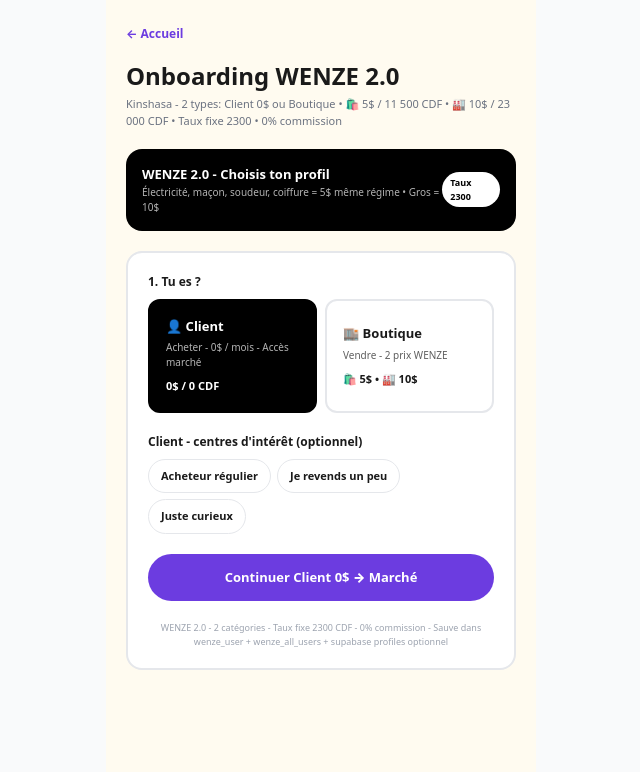
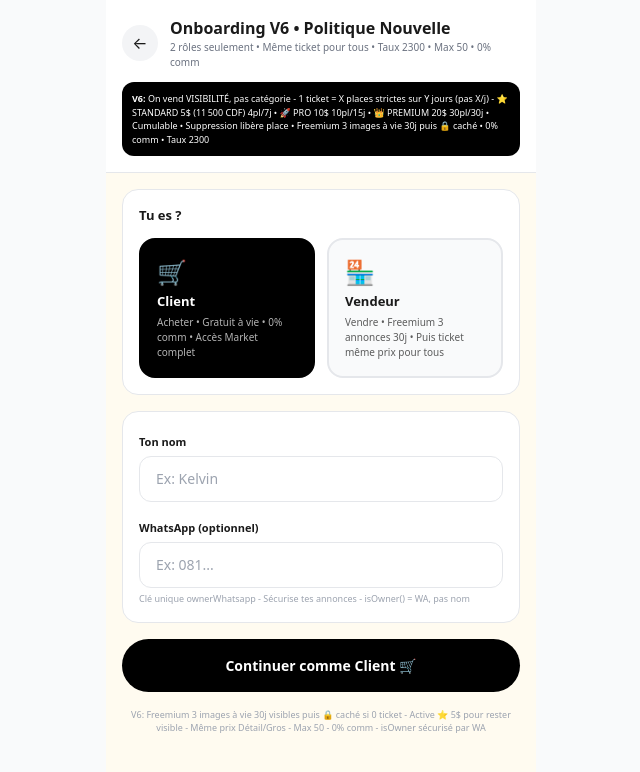
Before and after one commit to kongolokelvin47-cmd/Wenze-pwa, a Next.js app: page /onboarding in a window 1280 px wide. Shown: the top 772 px of the page, without its empty margins (319-959 px from the left). Built offline with nearby package versions, Linux system fonts and the light colour scheme.

Commit message:
Refactor onboarding page for improved user flow
Refactor onboarding page to streamline user input and validation. Update user handling and improve UI elements for better user experience.

```diff
--- a/app/onboarding/page.tsx
+++ b/app/onboarding/page.tsx
@@ -2,8 +2,8 @@
 import { useState, useMemo } from 'react'
 import { useRouter } from 'next/navigation'
 import Link from 'next/link'
-import { CATEGORIES_WENZE, getCategorieById, normalizeCategorie, getPrixByCategorie } from '@/lib/categories'
-import { TAUX_CDF, toCDF } from '@/lib/paiement'
+import { CATEGORIES_WENZE, getCategorieById, normalizeCategorie } from '@/lib/categories'
+import { TAUX_CDF, toCDFString, PALIERS } from '@/lib/paiement'
 
 type Role = 'client' | 'boutique'
 
@@ -11,177 +11,156 @@
   const [user_type, setUserType] = useState<Role>('client')
   const [categorieId, setCategorieId] = useState<string>('commerces-services')
   const [domaine, setDomaine] = useState('')
+  const [nom, setNom] = useState('')
+  const [whatsapp, setWhatsapp] = useState('')
   const [loading, setLoading] = useState(false)
   const [error, setError] = useState("")
   const router = useRouter()
 
-  // ✅ WENZE 2.0 - 2 catégories seulement, pas 4 rôles
+  const cleanWa = (n: string) => (n || "").toString().replace(/[^0-9]/g,"").replace(/^0+/,"");
+
   const currentCat = useMemo(()=> getCategorieById(normalizeCategorie(categorieId)) || CATEGORIES_WENZE[0], [categorieId])
-  const prixInfo = useMemo(()=> getPrixByCategorie(currentCat.id), [currentCat])
+  const activites = currentCat.activites || []
 
-  const activites = currentCat.activites
+  const handleContinue = async () => {
+    setError("");
+    if(!nom.trim()){ setError("Nom boutique / Nom complet requis"); return; }
+    if(user_type==='boutique' && !cleanWa(whatsapp)){ setError("WhatsApp requis pour vendeur"); return; }
+    if(user_type==='boutique' && !domaine){ setError("Choisis ton activité"); return; }
+    setLoading(true);
+    try{
+      const wa = cleanWa(whatsapp);
+      const user = {
+        id: wa || `guest_${Date.now()}`,
+        nom: nom.trim(),
+        ownerWhatsapp: wa,
+        whatsapp: wa,
+        role: user_type,
+        categorieId: normalizeCategorie(categorieId),
+        activiteId: domaine,
+        createdAt: new Date().toISOString(),
+        // V6 politique nouvelle - freemium 3 images à vie, 30j visible puis caché si 0 ticket
+        abonnement: { palierId:"", badge:"🆓", isPaye:false, isFreemium:true, places:3, maxPlaces:50, joursRestants:30 },
+      };
+      localStorage.setItem("wenze_user", JSON.stringify(user));
+      const allUsers = JSON.parse(localStorage.getItem("wenze_all_users")||"[]");
+      const idx = allUsers.findIndex((u:any)=> cleanWa(u.ownerWhatsapp||"")===wa && wa);
+      if(idx>=0) allUsers[idx]={...allUsers[idx],...user}; else allUsers.push(user);
+      localStorage.setItem("wenze_all_users", JSON.stringify(allUsers));
 
-  const handleFinish = async () => {
-    setError("")
-    if(user_type==='boutique' && !domaine){
-      setError("Choisis ton activité précise - ex: électricité, maçon, coiffure = 5$ même régime")
-      return
-    }
-    setLoading(true)
-    try {
-      // 1. Récupère user existant (inscription a déjà créé wenze_user)
-      let existing: any = null
-      try { existing = JSON.parse(localStorage.getItem("wenze_user") || "null") } catch {}
-
-      if(!existing){
-        setError("Pas de compte trouvé - Va à /inscription d'abord");
-        setLoading(false)
-        return
+      if(user_type==='client'){
+        router.push("/market?onboarding=client");
+      }else{
+        router.push(`/publier?onboarding=boutique&cat=${categorieId}&act=${domaine}`);
       }
-
-      const finalCatId = user_type==='client' ? 'client' : normalizeCategorie(categorieId)
-      const finalUser = {
-        ...existing,
-        user_type,
-        categorieId: finalCatId,
-        categorie: finalCatId,
-        domaine: domaine || (user_type==='client' ? 'Acheteur régulier' : currentCat.titre),
-        activiteId: domaine ? activites.find(a=> a.label===domaine || a.id===domaine)?.id || domaine.toLowerCase() : "",
-        activite: domaine || currentCat.titre,
-        prixUSD: user_type==='client' ? 0 : prixInfo.prixUSD,
-        prixCDF: user_type==='client' ? 0 : prixInfo.prixCDF,
-        onboardingDone: true,
-        updatedAt: new Date().toISOString(),
-      }
-
-      localStorage.setItem("wenze_user", JSON.stringify(finalUser))
-
-      // Met à jour wenze_all_users
-      try {
-        const allRaw = localStorage.getItem("wenze_all_users")
-        if(allRaw){
-          const all = JSON.parse(allRaw)
-          const idx = all.findIndex((u:any)=> (u.ownerWhatsapp||u.whatsapp) === (existing.ownerWhatsapp||existing.whatsapp))
-          if(idx>=0){
-            all[idx] = finalUser
-            localStorage.setItem("wenze_all_users", JSON.stringify(all))
-          }
-        }
-      } catch {}
-
-      // Supabase optionnel - si table profiles existe, sync
-      try {
-        const { createClient } = await import('@/utils/supabase/client')
-        const supabase = createClient()
-        await supabase.from('profiles').upsert({
-          id: existing.id || existing.ownerWhatsapp,
-          user_type: finalUser.user_type,
-          categorie_id: finalUser.categorieId,
-          domaine: finalUser.domaine,
-          activite: finalUser.activite,
-          prix_usd: finalUser.prixUSD,
-          updated_at: new Date().toISOString(),
-        })
-      } catch {}
-
-      setLoading(false)
-      router.push(user_type==='client' ? "/market" : "/profil")
-    } catch(e){
-      setError("Erreur onboarding - réessaie")
-      setLoading(false)
-    }
-  }
+    }catch(e:any){ setError(e.message||"Erreur onboarding"); } finally{ setLoading(false); }
+  };
 
   return (
-    <div className="max-w-[430px] mx-auto min-h-screen bg-[#FFFBF0] p-5 pb-24">
-      <Link href="/" className="text-[#6C3CE0] font-bold text-xs">← Accueil</Link>
+    <div className="max-w-[430px] mx-auto min-h-screen bg-[#FFFBF0] pb-24">
+      <header className="sticky top-0 bg-white/95 backdrop-blur z-20 p-4 border-b">
+        <div className="flex items-center gap-3">
+          <Link href="/" className="w-9 h-9 bg-gray-100 rounded-full flex items-center justify-center">←</Link>
+          <div className="flex-1">
+            <h1 className="font-black text-[16px]">Onboarding V6 • Politique Nouvelle</h1>
+            <p className="text-[10px] text-gray-500">2 rôles seulement • Même ticket pour tous • Taux {TAUX_CDF} • Max 50 • 0% comm</p>
+          </div>
+        </div>
+        <div className="mt-3 bg-black text-white rounded-xl p-2.5 text-[9px]">
+          <b>V6:</b> On vend VISIBILITÉ, pas catégorie - 1 ticket = X places strictes sur Y jours (pas X/j) - ⭐ STANDARD 5$ ({toCDFString(5)}) 4pl/7j • 🚀 PRO 10$ 10pl/15j • 👑 PREMIUM 20$ 30pl/30j • Cumulable • Suppression libère place • Freemium 3 images à vie 30j puis 🔒 caché • 0% comm • Taux {TAUX_CDF}
+        </div>
+      </header>
 
-      <div className="mt-4">
-        <h1 className="text-2xl font-black">Onboarding WENZE 2.0</h1>
-        <p className="text-[11px] text-gray-500 mt-1">Kinshasa - 2 types: Client 0$ ou Boutique • 🛍️ 5$ / 11 500 CDF • 🏭 10$ / 23 000 CDF • Taux fixe {TAUX_CDF} • 0% commission</p>
-      </div>
+      <div className="p-4 space-y-4">
+        {error && <div className="bg-red-50 border-2 border-red-200 text-red-700 text-[11px] p-3 rounded-xl">{error}</div>}
 
-      <div className="mt-5 bg-black text-white rounded-2xl p-4 flex justify-between items-center">
-        <div>
-          <p className="font-black text-[13px]">WENZE 2.0 - Choisis ton profil</p>
-          <p className="text-[10px] opacity-70">Électricité, maçon, soudeur, coiffure = 5$ même régime • Gros = 10$</p>
-        </div>
-        <span className="bg-white text-black text-[9px] px-2 py-1 rounded-full font-black">Taux {TAUX_CDF}</span>
-      </div>
-
-      <div className="mt-5 bg-white border-2 rounded-2xl p-5 space-y-5">
-        {error && <div className="bg-red-50 border border-red-200 text-red-700 p-3 rounded-xl text-[12px] font-bold">{error}</div>}
-
-        {/* ETAPE 1 - TYPE */}
-        <div>
-          <p className="font-black text-[12px]">1. Tu es ?</p>
-          <div className="mt-2 grid grid-cols-2 gap-2">
-            <button onClick={()=> setUserType('client')} className={`p-4 rounded-xl border-2 text-left ${user_type==='client' ? "bg-black text-white border-black" : "bg-white border-gray-200"}`}>
-              <p className="font-black text-[13px]">👤 Client</p>
-              <p className="text-[10px] opacity-70 mt-1">Acheter - 0$ / mois - Accès marché</p>
-              <p className="font-black text-[11px] mt-2">0$ / 0 CDF</p>
+        <div className="bg-white border rounded-2xl p-4">
+          <p className="font-black text-[13px]">Tu es ?</p>
+          <div className="grid grid-cols-2 gap-3 mt-3">
+            <button onClick={()=>setUserType('client')} className={`p-4 rounded-2xl border-2 text-left transition ${user_type==='client'?"bg-black text-white border-black":"bg-gray-50 border-gray-200 hover:border-black"}`}>
+              <p className="text-2xl">🛒</p>
+              <p className="font-black text-[13px] mt-1">Client</p>
+              <p className="text-[10px] opacity-70 mt-1">Acheter • Gratuit à vie • 0% comm • Accès Market complet</p>
             </button>
-            <button onClick={()=> setUserType('boutique')} className={`p-4 rounded-xl border-2 text-left ${user_type==='boutique' ? "bg-[#6C3CE0] text-white border-[#6C3CE0]" : "bg-white border-gray-200"}`}>
-              <p className="font-black text-[13px]">🏬 Boutique</p>
-              <p className="text-[10px] opacity-70 mt-1">Vendre - 2 prix WENZE</p>
-              <p className="font-black text-[11px] mt-2">🛍️ 5$ • 🏭 10$</p>
+            <button onClick={()=>setUserType('boutique')} className={`p-4 rounded-2xl border-2 text-left transition ${user_type==='boutique'?"bg-black text-white border-black":"bg-gray-50 border-gray-200 hover:border-black"}`}>
+              <p className="text-2xl">🏪</p>
+              <p className="font-black text-[13px] mt-1">Vendeur</p>
+              <p className="text-[10px] opacity-70 mt-1">Vendre • Freemium 3 annonces 30j • Puis ticket même prix pour tous</p>
             </button>
           </div>
         </div>
 
-        {/* ETAPE 2 - si boutique, choix 2 catégories */}
+        <div className="bg-white border rounded-2xl p-4 space-y-3">
+          <div>
+            <label className="text-[11px] font-bold">{user_type==='client'?"Ton nom":"Nom boutique *"} </label>
+            <input value={nom} onChange={e=>setNom(e.target.value)} placeholder={user_type==='client'?"Ex: Kelvin":"Ex: Boutique Kelvin"} className="w-full mt-1 border rounded-xl px-4 py-3 text-sm focus:ring-2 focus:ring-black outline-none" />
+          </div>
+          <div>
+            <label className="text-[11px] font-bold">WhatsApp {user_type==='boutique'?"*":"(optionnel)"}</label>
+            <input value={whatsapp} onChange={e=>setWhatsapp(e.target.value)} placeholder="Ex: 081..." className="w-full mt-1 border rounded-xl px-4 py-3 text-sm focus:ring-2 focus:ring-black outline-none" />
+            <p className="text-[9px] text-gray-400 mt-1">Clé unique ownerWhatsapp - Sécurise tes annonces - isOwner() = WA, pas nom</p>
+          </div>
+        </div>
+
         {user_type==='boutique' && (
           <>
-            <div>
-              <p className="font-black text-[12px]">2. Catégorie Boutique - 2 prix WENZE 2.0</p>
-              <div className="mt-2 grid gap-2">
-                {CATEGORIES_WENZE.map(c=> (
-                  <button key={c.id} onClick={()=> { setCategorieId(c.id); setDomaine(""); }} className={`p-3 rounded-xl border-2 text-left flex justify-between items-center ${categorieId===c.id ? (c.id==="gros-autres" ? "bg-black text-white border-black" : "bg-purple-50 border-[#6C3CE0]") : "bg-white border-gray-200"}`}>
-                    <div>
-                      <p className="font-black text-[12px]">{c.icon} {c.titre} - {c.titreCourt}</p>
-                      <p className="text-[10px] opacity-70">{c.description}</p>
-                      <p className="text-[10px] mt-1">{c.id==="commerces-services" ? "Électricité, maçon, soudeur, plombier, coiffure = même régime 5$" : "Grossiste, import, production = 10$"}</p>
-                    </div>
-                    <span className={`text-[11px] font-black px-2 py-1 rounded-full ${categorieId===c.id ? "bg-white text-black" : "bg-black text-white"}`}>{c.prixUSD}$</span>
+            <div className="bg-white border rounded-2xl p-4">
+              <p className="font-black text-[13px]">Catégorie - Même ticket pour tous</p>
+              <div className="grid grid-cols-2 gap-2 mt-3">
+                {[
+                  {id:"commerces-services", label:"🛍️ Détail / Services", desc:"Électricité, maçon, coiffure..."},
+                  {id:"gros-autres", label:"🏭 Gros / Dépôt", desc:"Riz, ciment, quincaillerie..."},
+                ].map(c=>(
+                  <button key={c.id} onClick={()=>setCategorieId(c.id)} className={`p-3 rounded-xl border-2 text-left ${categorieId===c.id?"bg-black text-white border-black":"bg-gray-50 border-gray-200"}`}>
+                    <p className="font-black text-[12px]">{c.label}</p>
+                    <p className="text-[9px] opacity-70 mt-1">{c.desc}</p>
+                    <p className="text-[9px] font-bold mt-2">Même prix tickets • 0% comm</p>
                   </button>
                 ))}
               </div>
-              <p className="text-[9px] text-gray-500 mt-2">Choisi: {currentCat.icon} {currentCat.titre} → {prixInfo.prixUSD}$ / {prixInfo.prixCDF.toLocaleString()} CDF - Taux {TAUX_CDF}</p>
+              <div className="mt-3 bg-gray-50 rounded-xl p-2.5 text-[10px] flex items-center gap-2">
+                <span className="text-lg">{(currentCat as any).icon}</span>
+                <div><p className="font-bold">{currentCat.titre}</p><p className="text-[9px] text-gray-500">{currentCat.description}</p></div>
+              </div>
             </div>
 
-            <div>
-              <p className="font-black text-[12px]">3. Activité précise - inclus dans {prixInfo.prixUSD}$</p>
-              <div className="mt-2 max-h-48 overflow-y-auto border rounded-xl p-2 grid grid-cols-1 gap-1">
-                {activites.map((a:any)=> (
-                  <button key={a.id} onClick={()=> setDomaine(a.label)} className={`text-left px-3 py-2 rounded-full text-[11px] font-bold border ${domaine===a.label ? "bg-black text-white border-black" : "bg-[#FFFBF0] border-gray-200"}`}>
-                    {a.label} {a.slug===domaine ? "✓" : ""}
+            <div className="bg-white border rounded-2xl p-4">
+              <p className="font-black text-[13px]">Ton activité *</p>
+              <div className="grid grid-cols-1 gap-2 mt-3 max-h-[220px] overflow-y-auto">
+                {activites.map((a:any)=>(
+                  <button key={a.id} onClick={()=>setDomaine(a.id)} className={`p-3 rounded-xl border text-left flex items-center gap-3 ${domaine===a.id?"bg-black text-white border-black":"bg-white border-gray-200 hover:border-black"}`}>
+                    <span className="text-lg">{(currentCat as any).icon}</span>
+                    <div className="flex-1"><p className="font-bold text-[11px]">{a.titre}</p><p className="text-[9px] opacity-70">{a.description||""}</p></div>
+                    {domaine===a.id&&<span className="text-[12px]">✓</span>}
                   </button>
                 ))}
               </div>
-              <input value={domaine} onChange={e=> setDomaine(e.target.value)} placeholder="Ou tape ton activité..." className="mt-2 w-full border p-3 rounded-xl text-[12px]" />
-              <p className="text-[9px] text-gray-400 mt-1">Ex: Si tu fais électricité + maçon + plomberie → reste 🛍️ 5$ même régime</p>
+            </div>
+
+            <div className="bg-white border rounded-2xl p-3">
+              <p className="font-black text-[12px]">Tickets V6 - Même prix pour tous</p>
+              <div className="mt-3 grid grid-cols-3 gap-2">
+                {Object.entries(PALIERS).map(([k,v]:any)=>(
+                  <div key={k} className="border rounded-xl p-2.5 text-center">
+                    <p className="font-black text-[11px]">{v.badge} {k}</p>
+                    <p className="font-black text-[13px] mt-1">{v.prixUSD}$</p>
+                    <p className="text-[9px] text-gray-500">{toCDFString(v.prixUSD)}</p>
+                    <p className="text-[9px] font-bold mt-1">{v.places} places</p>
+                    <p className="text-[8px] text-gray-400">{v.jours} jours</p>
+                    <p className="text-[8px] mt-1">{v.prixUSD===5?"⭐ Populaire":v.prixUSD===10?"🚀 Pro":"👑 Max"}</p>
+                  </div>
+                ))}
+              </div>
+              <p className="text-[9px] text-gray-400 mt-3 text-center">1 ticket = X places strictes sur Y jours (pas X/j) - Cumulable - Max 50 actives - Suppression libère place immédiatement - 0% commission - Taux {TAUX_CDF}</p>
             </div>
           </>
         )}
 
-        {user_type==='client' && (
-          <div>
-            <p className="font-black text-[12px]">Client - centres d'intérêt (optionnel)</p>
-            <div className="mt-2 flex gap-1.5 flex-wrap">
-              {['Acheteur régulier', 'Je revends un peu', 'Juste curieux'].map(v=> (
-                <button key={v} onClick={()=> setDomaine(v)} className={`text-[11px] px-3 py-2 rounded-full font-bold border ${domaine===v ? "bg-black text-white border-black" : "bg-white border-gray-200"}`}>{v}</button>
-              ))}
-            </div>
-          </div>
-        )}
-
-        <button onClick={handleFinish} disabled={loading} className="w-full bg-[#6C3CE0] text-white font-black py-3.5 rounded-full text-[13px] disabled:opacity-50">
-          {loading ? "Enregistrement..." : user_type==='client' ? `Continuer Client 0$ → Marché` : `Valider ${currentCat.icon} ${domaine || currentCat.titreCourt} ${prixInfo.prixUSD}$ / ${prixInfo.prixCDF.toLocaleString()} CDF →`}
+        <button onClick={handleContinue} disabled={loading} className="w-full bg-black text-white rounded-full py-4 font-black text-[14px] disabled:opacity-50">
+          {loading?"Chargement...": user_type==='client'?`Continuer comme Client 🛒`:`Continuer comme Vendeur 🏪 - Freemium 3 annonces`}
         </button>
-
-        <p className="text-[9px] text-center text-gray-400">WENZE 2.0 - 2 catégories - Taux fixe {TAUX_CDF} CDF - 0% commission - Sauve dans wenze_user + wenze_all_users + supabase profiles optionnel</p>
+        <p className="text-[9px] text-gray-400 text-center">V6: Freemium 3 images à vie 30j visibles puis 🔒 caché si 0 ticket - Active ⭐ 5$ pour rester visible - Même prix Détail/Gros - Max 50 - 0% comm - isOwner sécurisé par WA</p>
       </div>
     </div>
   )
-}
-export const dynamic = 'force-dynamic';
+            }
```
